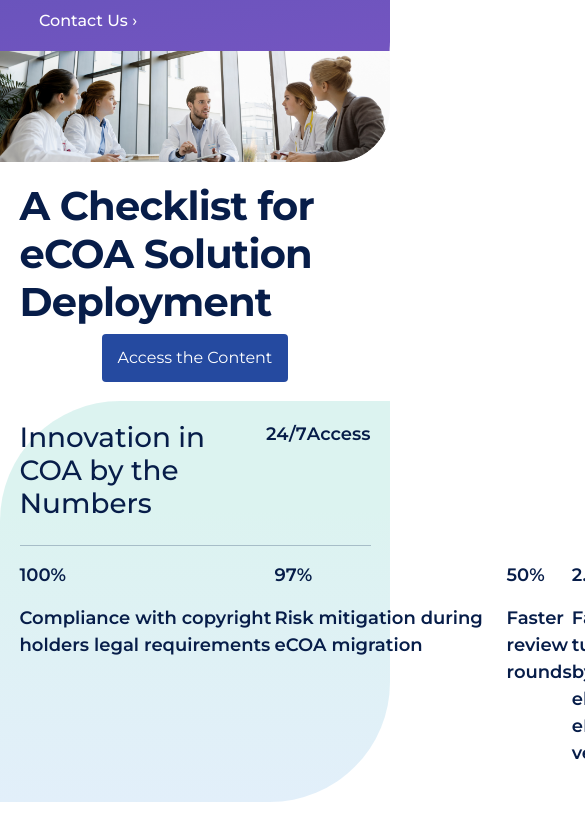
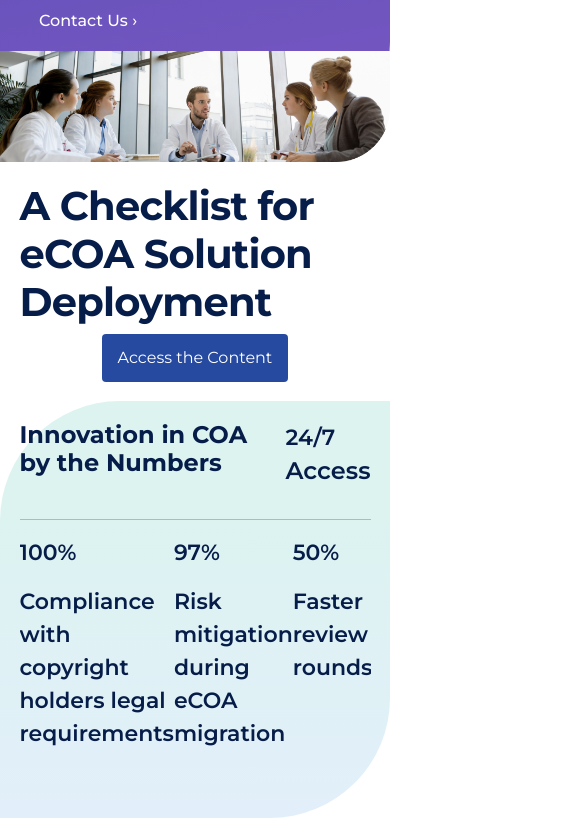
Before and after one commit to ksuchit/responsive-static-page, a plain HTML site: page index.html in a window 390 px wide. Shown: the part 3287-4105 px from the top of the page, 585 px wide, since content can reach past the window. Drawn offline with nearby package versions, Linux system fonts and the light colour scheme.

Commit message:
innovation tablet

```diff
--- a/index.css
+++ b/index.css
@@ -357,9 +357,20 @@ font-size: 18px;
 }
 .innovation-head{
     display: flex;
+    justify-content: space-between;
+}
+.innovation-head h1{
+    font-weight: 700;
+font-size: 40px;
+color: #071D49;
+width: 439px;
 }
 .innovation-head-div{
     display: flex;
+}
+.innovation-head-div p{
+    font-weight: 600;
+font-size: 24px;
 }
 .innovation-number{
     display: flex;
@@ -367,11 +378,9 @@ font-size: 18px;
 }
 .innovation-first{
     display: flex;
-    justify-content: space-between;
 }
 .innovation-second{
     display: flex;
-    justify-content: space-between;
 }
 .innovation-one{
     width:285px
@@ -379,9 +388,26 @@ font-size: 18px;
 .innovation-two{
     width:232px
 }
-.innovation-one{
+.innovation-three{
     width:217px
 }
-.innovation-one{
+.innovation-four{
     width:255px
 }
+
+@media screen and (max-width: 770px){
+    .innovation-head-div{
+        display: flex;
+        flex-direction: column;
+    }
+    .innovation-head h1{
+    font-size: 24px;
+    width: 243px;
+    }
+    .innovation-container{
+        font-size: 22px;
+    }
+    .innovation-number{
+        overflow: auto;
+    }
+}
--- a/index.html
+++ b/index.html
@@ -128,7 +128,7 @@
             </div>
             <hr/>
             <div class="innovation-number">
-                <div class="innovation-first">
+                <!-- <div class="innovation-first"> -->
                     <div class="innovation-one">
                         <p>100%</p>
                         <p>Compliance with copyright holders legal requirements</p>
@@ -137,8 +137,8 @@
                         <p>97%</p>
                         <p>Risk mitigation during eCOA migration</p>
                     </div>
-                </div>
-                <div class="innovation-second">
+                <!-- </div> -->
+                <!-- <div class="innovation-second"> -->
                     <div class="innovation-three">
                         <p>50%</p>
                         <p>Faster review rounds</p>
@@ -147,7 +147,7 @@
                         <p>2.5x</p>
                         <p>Faster turnarounds by eliminating ePRO vendor </p>
                     </div>
-                </div>
+                <!-- </div> -->
             </div>
         </div>
     </div>
```
